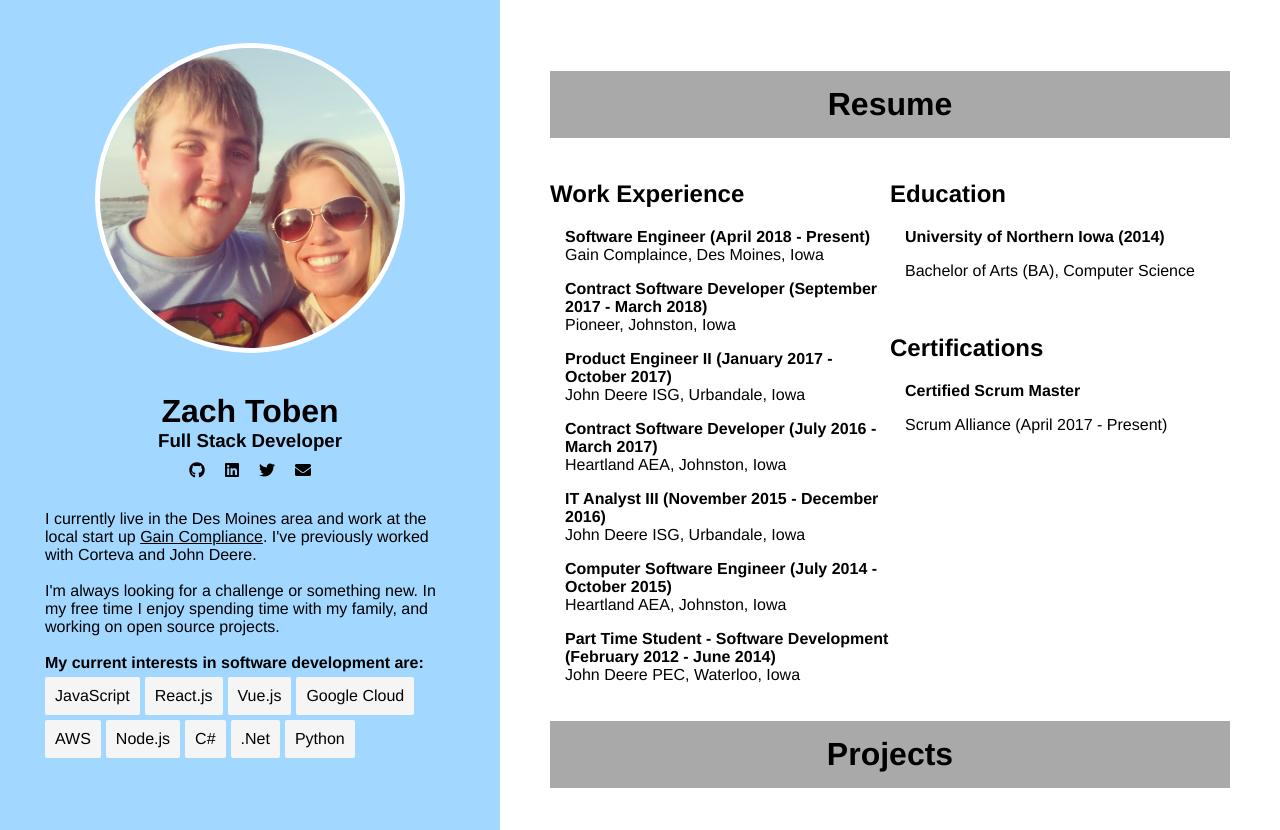
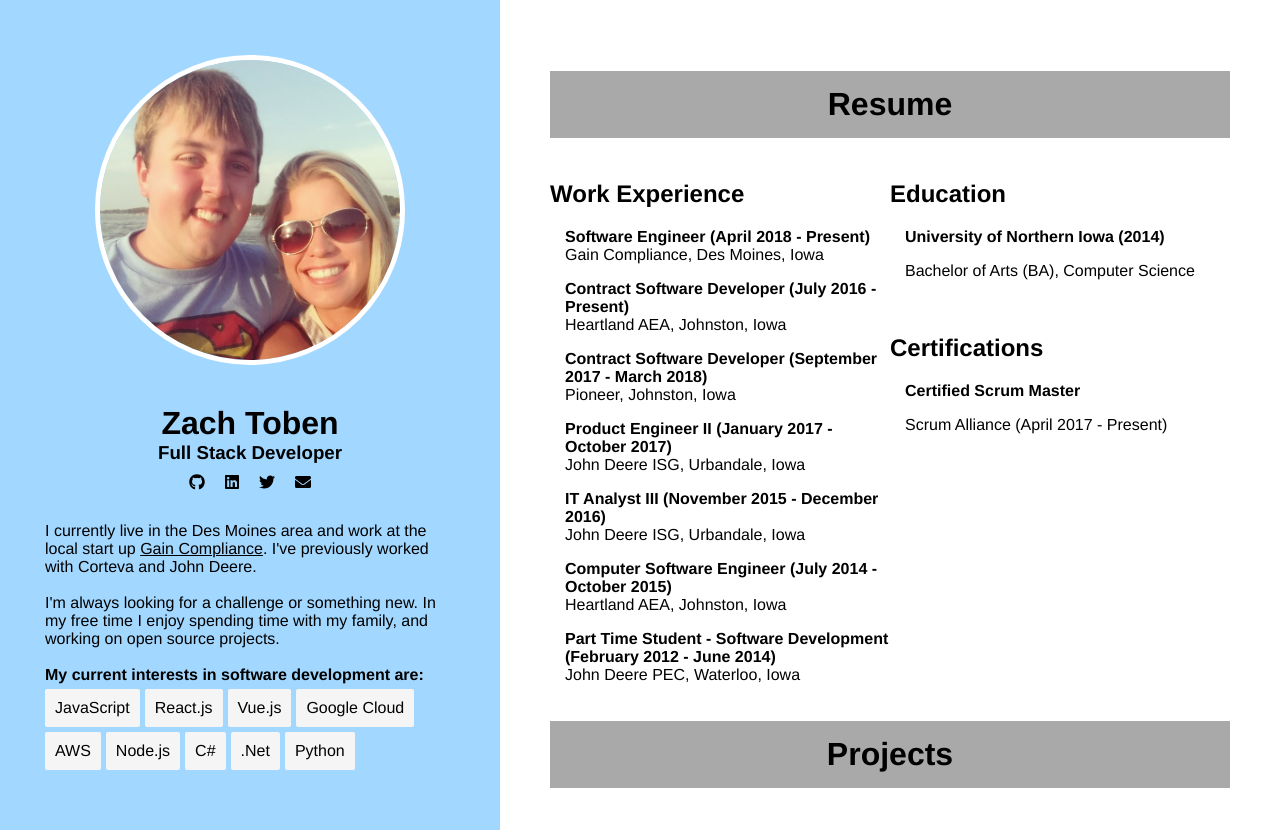
Before and after one commit to ztoben/vue-homepage, a Vue app: page / in a window 1280 px wide. Built offline with nearby package versions, Linux system fonts and the light colour scheme.

Commit message:
update left panel styling, projects, and resume

```diff
--- a/package.json
+++ b/package.json
@@ -6,9 +6,6 @@
     "build": "vue-cli-service build"
   },
   "dependencies": {
-    "@fortawesome/fontawesome-svg-core": "1.2.19",
-    "@fortawesome/free-brands-svg-icons": "5.9.0",
-    "@fortawesome/free-solid-svg-icons": "5.9.0",
     "@fortawesome/fontawesome-svg-core": "1.2.19",
     "@fortawesome/free-brands-svg-icons": "5.9.0",
     "@fortawesome/free-solid-svg-icons": "5.9.0",
--- a/src/components/Info.vue
+++ b/src/components/Info.vue
@@ -6,16 +6,16 @@
         <div class="work-experience">
           <h2>Work Experience</h2>
           <p><b>Software Engineer (April 2018 - Present)</b></p>
-          <p>Gain Complaince, Des Moines, Iowa</p>
+          <p>Gain Compliance, Des Moines, Iowa</p>
+
+          <p><b>Contract Software Developer (July 2016 - Present)</b></p>
+          <p>Heartland AEA, Johnston, Iowa</p>
 
           <p><b>Contract Software Developer (September 2017 - March 2018)</b></p>
           <p>Pioneer, Johnston, Iowa</p>
 
           <p><b>Product Engineer II (January 2017 - October 2017)</b></p>
           <p>John Deere ISG, Urbandale, Iowa</p>
-
-          <p><b>Contract Software Developer (July 2016 - March 2017)</b></p>
-          <p>Heartland AEA, Johnston, Iowa</p>
 
           <p><b>IT Analyst III (November 2015 - December 2016)</b></p>
           <p>John Deere ISG, Urbandale, Iowa</p>
@@ -67,13 +67,25 @@
             name: 'assets-webpack-plugin',
             description: 'Webpack plugin that emits a json file with assets paths',
             link: 'https://github.com/ztoben/assets-webpack-plugin',
-            stars: 847
+            stars: 870
           },
           {
             name: 'plex-viewer',
             description: 'Plex viewer with keyboard controls built with electron',
             link: 'https://github.com/ztoben/plex-viewer',
-            stars: 6
+            stars: 9
+          },
+          {
+            name: 'svelte-snake',
+            description: 'A snake game made with Svelte',
+            link: 'https://github.com/ztoben/svelte-snake',
+            stars: 4
+          },
+          {
+            name: 'base-64-extension',
+            description: 'A web extension for base64 encoding and decoding',
+            link: 'https://github.com/ztoben/base64extension',
+            stars: 1
           },
           {
             name: 'crawl',
@@ -81,6 +93,19 @@
             link: 'https://github.com/ztoben/crawl',
             stars: 0
           },
+          {
+            name: 'neon-maze',
+            description: 'Randomly generated mazes, rendered in Vue.js',
+            link: 'https://github.com/ztoben/neon-maze',
+            stars: 1
+          },
+          {
+            name: 'drawing-board',
+            description: 'An IOS/Android drawing app created with Expo',
+            link: 'https://github.com/ztoben/drawing-board',
+            stars: 1
+          },
+
           {
             name: 'react-pomodoro',
             description: 'A pomodoro timer written in React.js',
@@ -98,19 +123,7 @@
             description: 'Displays nfl subreddit stats',
             link: 'https://github.com/ztoben/reddit-nfl-stats',
             stars: 0
-          },
-          {
-            name: 'neon-maze',
-            description: 'Randomly generated mazes, rendered in Vue.js',
-            link: 'https://github.com/ztoben/neon-maze',
-            stars: 1
-          },
-          {
-            name: 'drawing-board',
-            description: 'An IOS/Android drawing app created with Expo',
-            link: 'https://github.com/ztoben/drawing-board',
-            stars: 0
-          },
+          }
         ]
       };
     },
@@ -177,13 +190,14 @@
       .projects-container {
         display: inline-flex;
         flex-wrap: wrap;
+        justify-content: space-evenly;
 
         .project {
           background-color: lightgray;
           color: black;
           padding: 15px 25px;
           border-radius: 20px;
-          margin: 0 15px 15px 0;
+          margin: 5px;
           display: flex;
           flex: 1;
           flex-direction: column;
--- a/src/components/Panel.vue
+++ b/src/components/Panel.vue
@@ -63,7 +63,7 @@
   .panel {
     display: flex;
     flex-direction: column;
-    justify-content: center;
+    justify-content: flex-start;
     background-color: #A2D7FF;
     padding: 15px;
     width: 470px;
@@ -89,7 +89,7 @@
     img {
       border: 5px solid white;
       border-radius: 50%;
-      margin: 0 auto 40px;
+      margin: 40px auto;
       width: 300px;
     }
 
```
Also changed, not shown: 1 other file (tests, documents, lock files or other folders).
